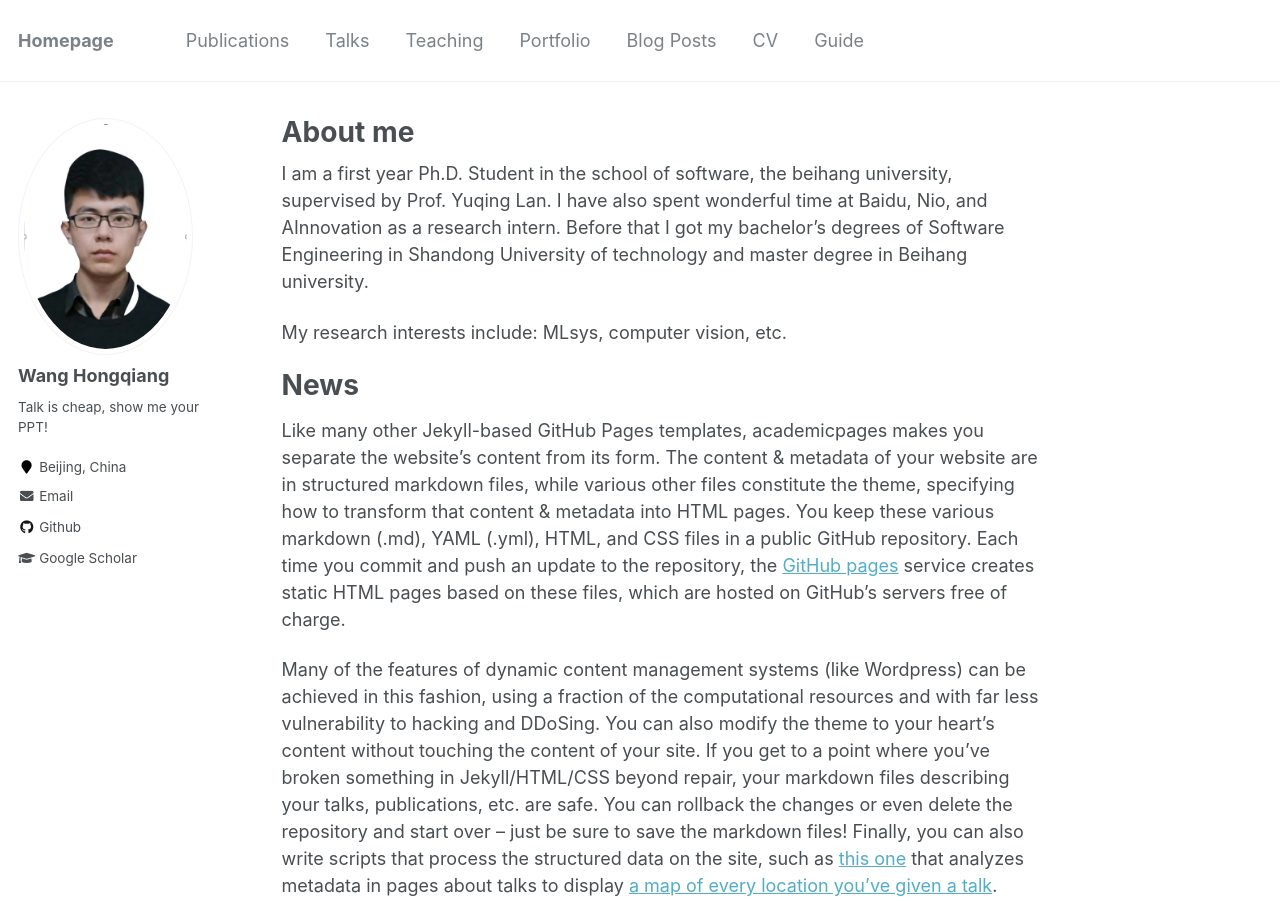
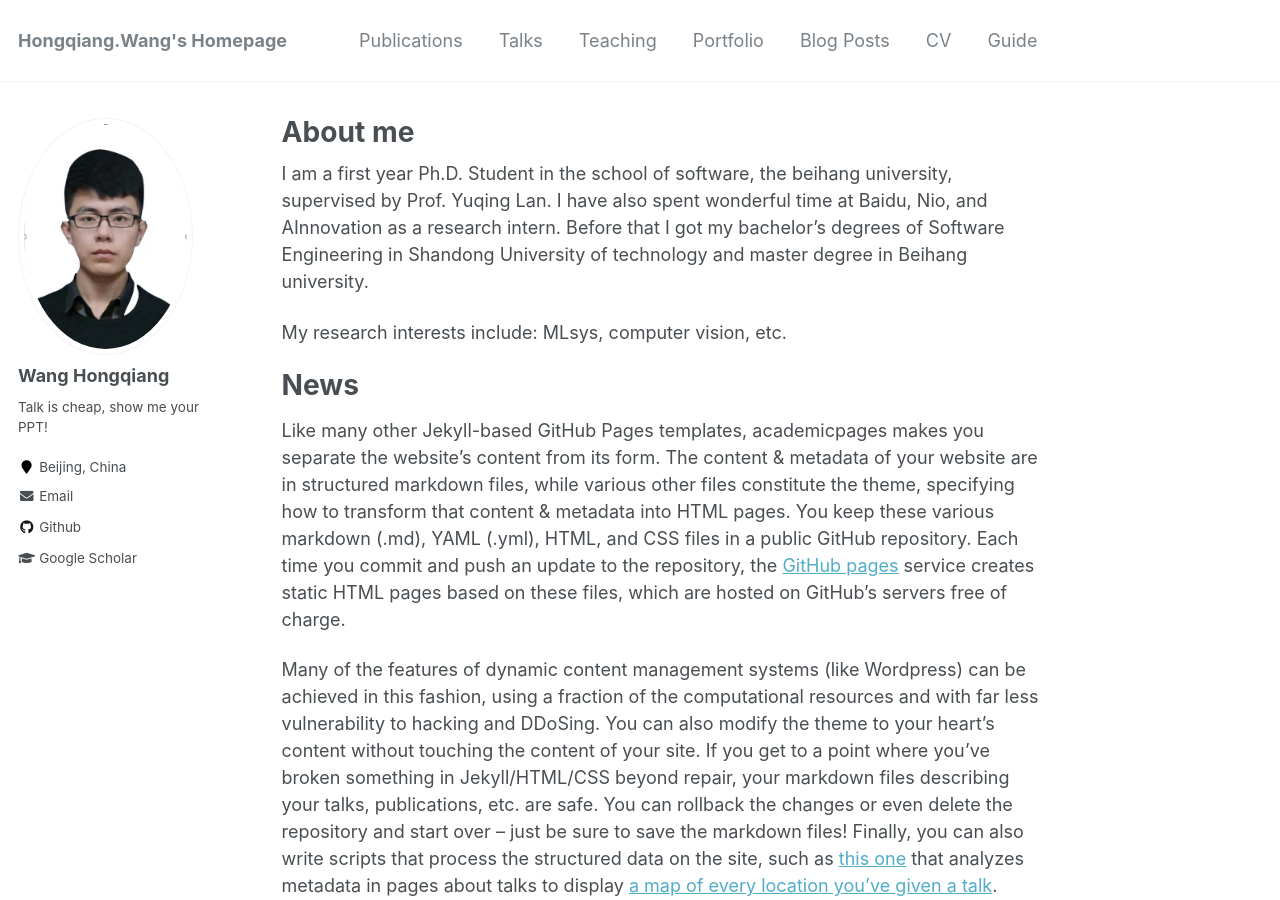
Before and after one commit to HongQWang/hongqwang.github.io, a Jekyll site: the page built from _pages/about.md, in a window 1280 px wide and 900 px high. Built offline with Jekyll 4.4.1, drawn with Linux system fonts in a browser that asks for light colours.

Commit message:
update posts

```diff
--- a/_config.yml
+++ b/_config.yml
@@ -7,7 +7,7 @@
 
 # Site Settings
 locale                   : "en-US"
-title                    : "Homepage"
+title                    : "Hongqiang.Wang's Homepage"
 title_separator          : "-"
 name                     : &name "HongqiangWang"
 description              : &description "personal description"
```
Also changed, not shown: 1 other file.
